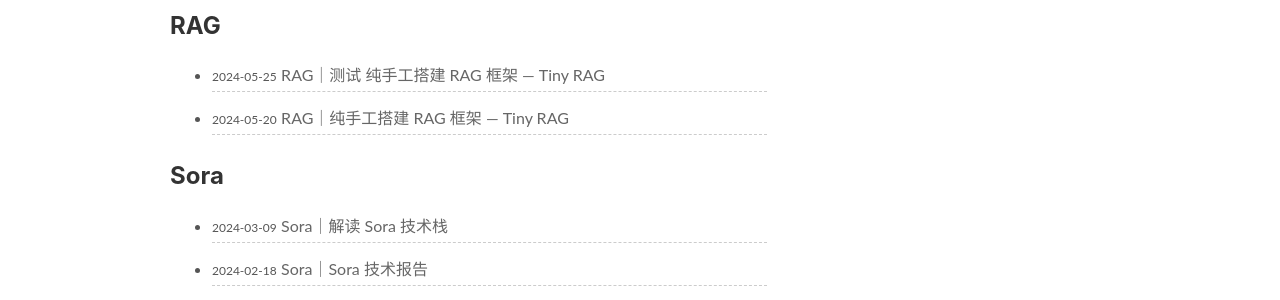
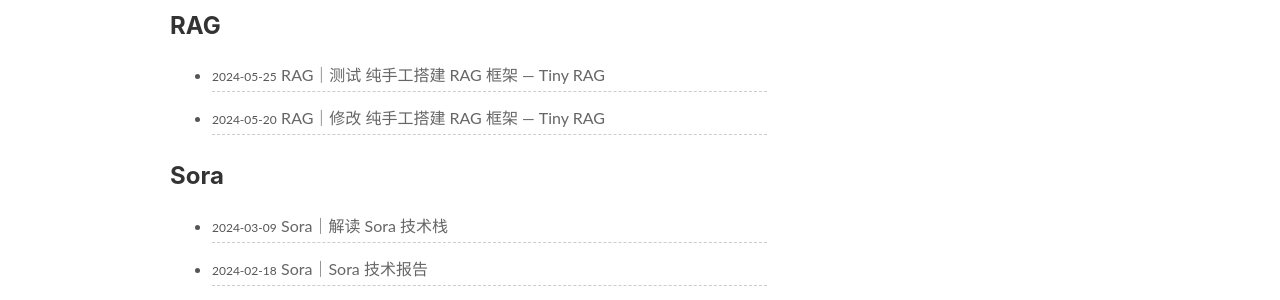
Before and after one commit to HuZixia/huzixia.github.io, a Jekyll site: the page built from pages/categories.md, in a window 1280 px wide. Shown: the part 1068-1368 px from the top of the page. Built offline with Jekyll 4.4.1, drawn with Linux system fonts in a browser that asks for light colours; comment, search, counter and statistics services are not loaded; a style sheet for code colours, icons or effects is not loaded.

Commit message:
update information

```diff
--- a/_posts/2024-05-20-rag.md
+++ b/_posts/2024-05-20-rag.md
@@ -1,8 +1,8 @@
 ---
 layout: post
-title: RAG｜纯手工搭建 RAG 框架 — Tiny RAG
+title: RAG｜修改 纯手工搭建 RAG 框架 — Tiny RAG
 categories: [RAG]
-description: 纯手工搭建 RAG 框架 — Tiny RAG
+description: 修改 纯手工搭建 RAG 框架 — Tiny RAG
 keywords: RAG
 mermaid: false
 sequence: false
@@ -16,7 +16,7 @@
 
 #! https://zhuanlan.zhihu.com/p/698881085
 
-# 纯手工搭建 RAG 框架 — Tiny RAG
+# 修改 纯手工搭建 RAG 框架 — Tiny RAG
 
 目录：
 [toc]
```
